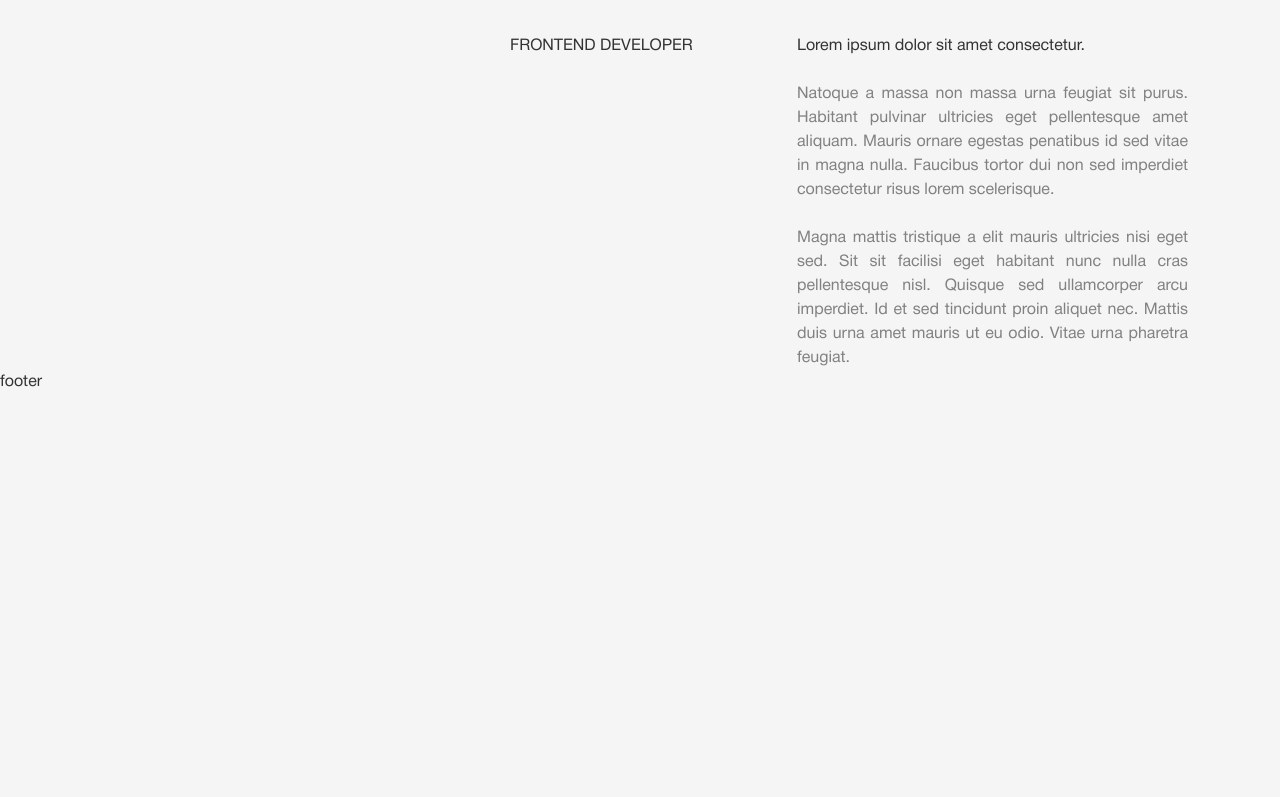
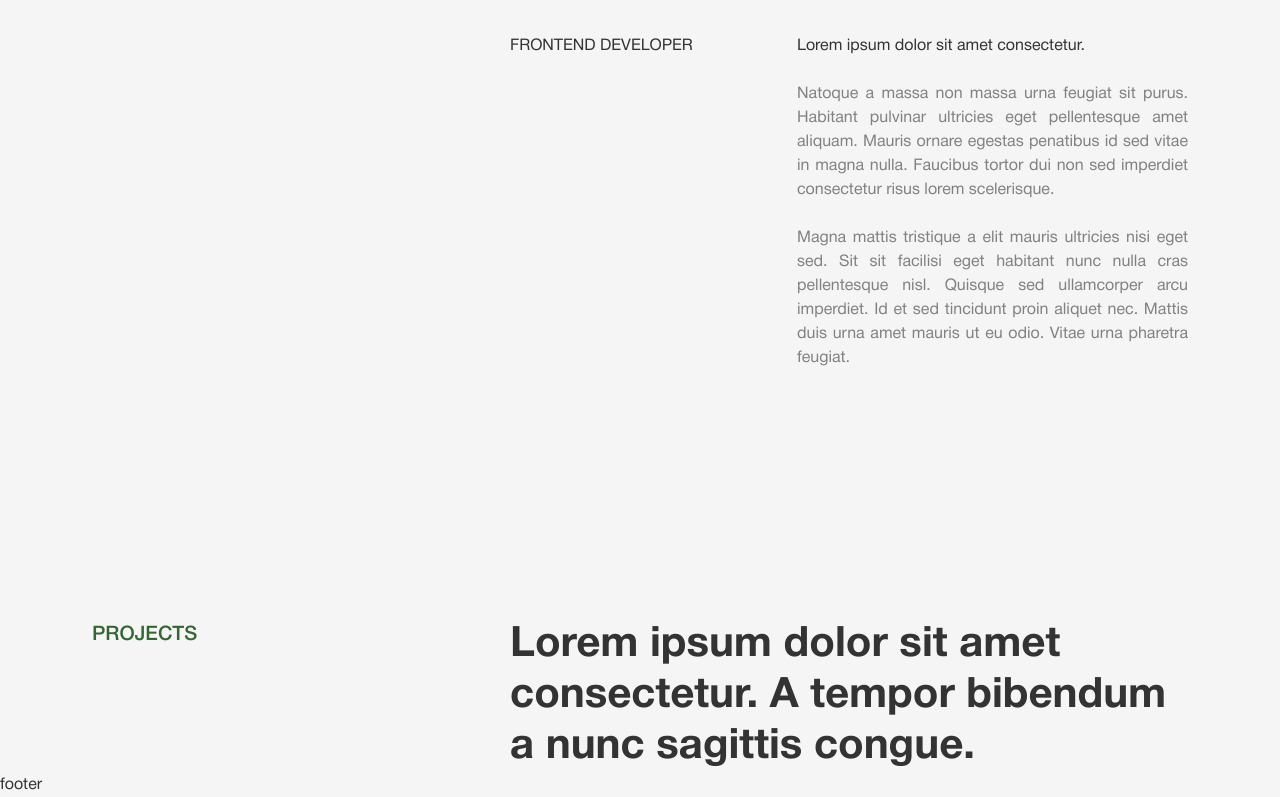
Before and after one commit to yusrmuttaqien/yusrmuttaqien-site, a Next.js app: page / in a window 1280 px wide. Shown: the part 1867-2664 px from the top of the page. Before the commit the page ends 2261 px from the top, so only its background shows below. Built offline with nearby package versions, Linux system fonts and the light colour scheme.

Commit message:
add - main-projects (fragment) header

```diff
--- /dev/null
+++ b/app/fragments/main-projects.tsx
@@ -0,0 +1,21 @@
+import SectionHeader from '@/app/components/section-header';
+import classMerge from '@/app/utils/class-merge';
+
+export default function MainProjects({ className }: { className?: string }) {
+  return (
+    <section
+      className={classMerge(
+        'mt-[clamp(9.3125rem,_0.0398rem_+_46.3636vw,_12.5rem)]',
+        'lg:mt-[clamp(12.5rem,_6.6564rem_+_11.2108vw,_15.625rem)]',
+        className
+      )}
+    >
+      <div className="container space-y-[clamp(4.25rem,_1.25rem_+_15vw,_5.75rem)]">
+        <SectionHeader
+          subtitle="Projects"
+          title="Lorem ipsum dolor sit amet consectetur. A tempor bibendum a nunc sagittis congue."
+        />
+      </div>
+    </section>
+  );
+}
--- a/app/page.tsx
+++ b/app/page.tsx
@@ -1,5 +1,6 @@
+import MainHero from '@/app/fragments/main-hero';
 import MainDetails from '@/app/fragments/main-details';
-import MainHero from '@/app/fragments/main-hero';
+import MainProjects from '@/app/fragments/main-projects';
 
 export default function Page() {
   return (
@@ -8,6 +9,7 @@ export default function Page() {
       {/* <div className="h-[300dvh] -mt-[100dvh]">
         <div className="sticky top-0"> */}
       <MainDetails />
+      <MainProjects />
       {/* </div>
       </div> */}
     </main>
```
